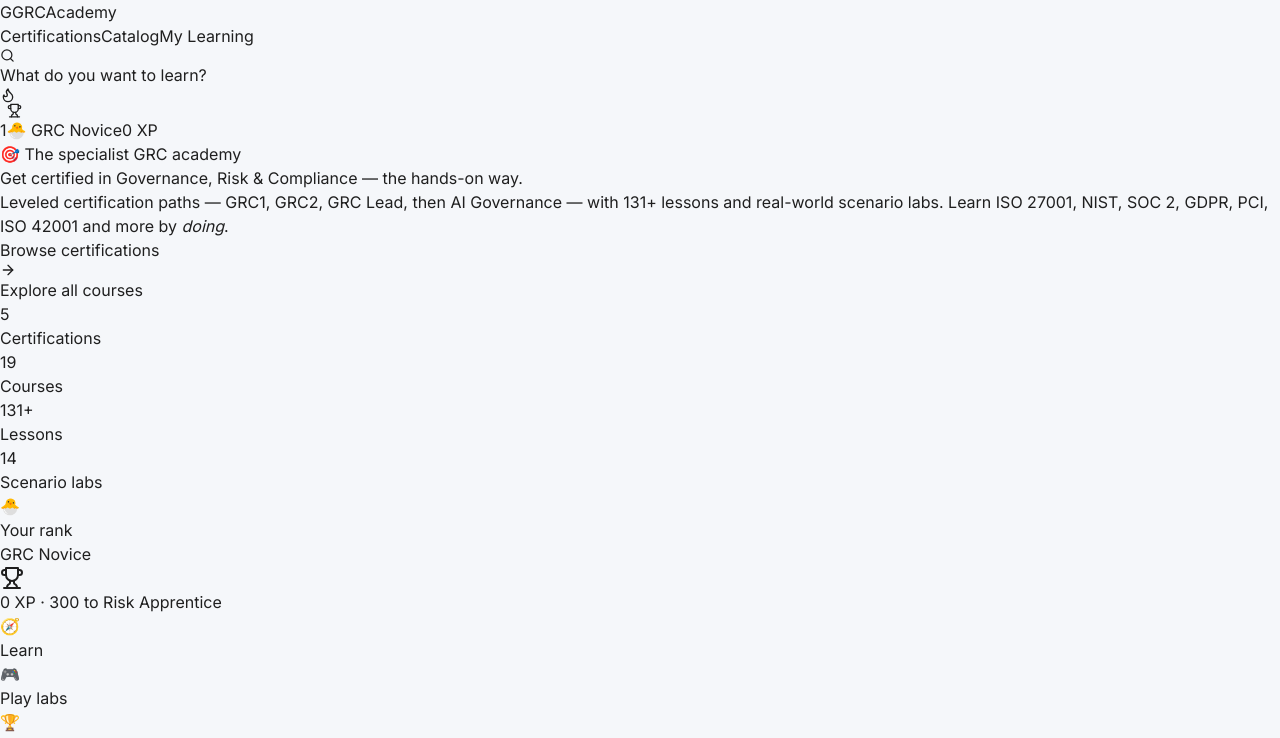
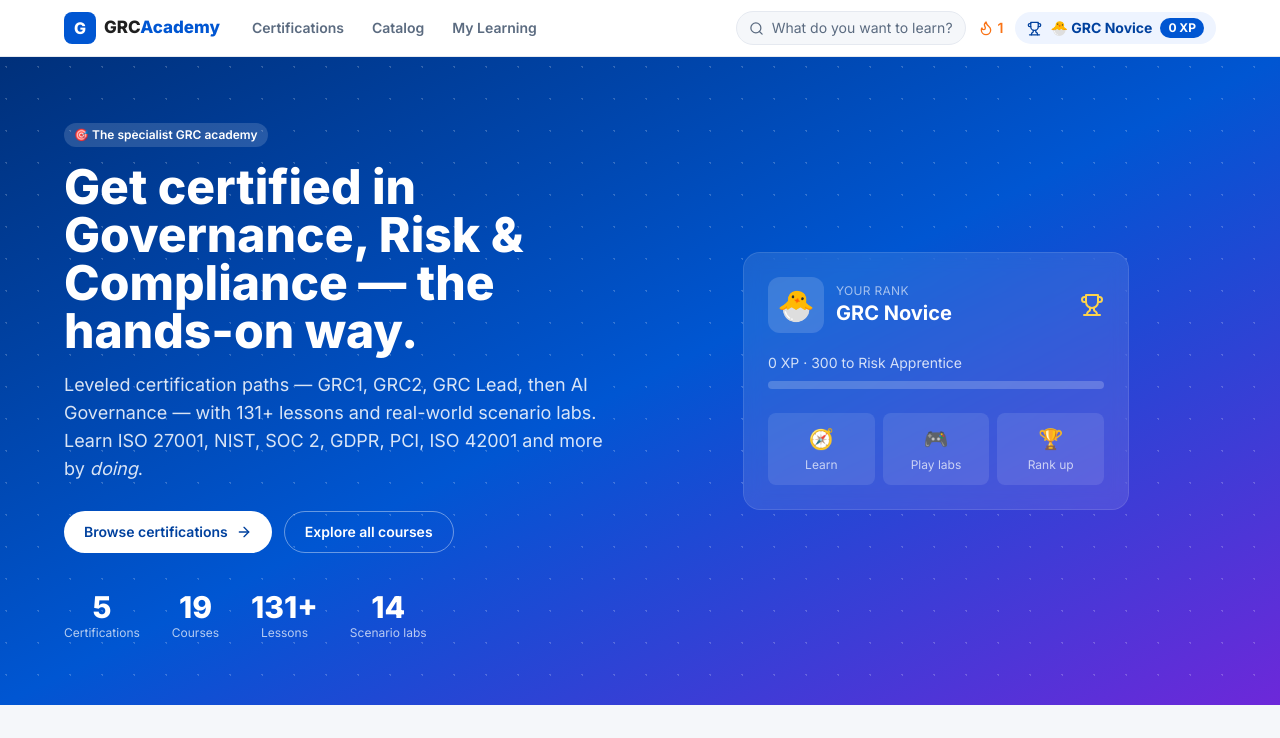
Before and after one commit to nitinbeniwal/GRCacademy, a React (Vite) app: page / in a window 1280 px wide. Shown: the top 738 px of the page. Built offline with nearby package versions, Linux system fonts and the light colour scheme; no server answers.

Commit message:
Fix Tailwind content glob to include .ts/.tsx (styles were being purged)

```diff
--- a/tailwind.config.js
+++ b/tailwind.config.js
@@ -1,6 +1,6 @@
 /** @type {import('tailwindcss').Config} */
 export default {
-  content: ['./index.html', './src/**/*.{js,jsx}'],
+  content: ['./index.html', './src/**/*.{js,ts,jsx,tsx}'],
   theme: {
     extend: {
       colors: {
```
